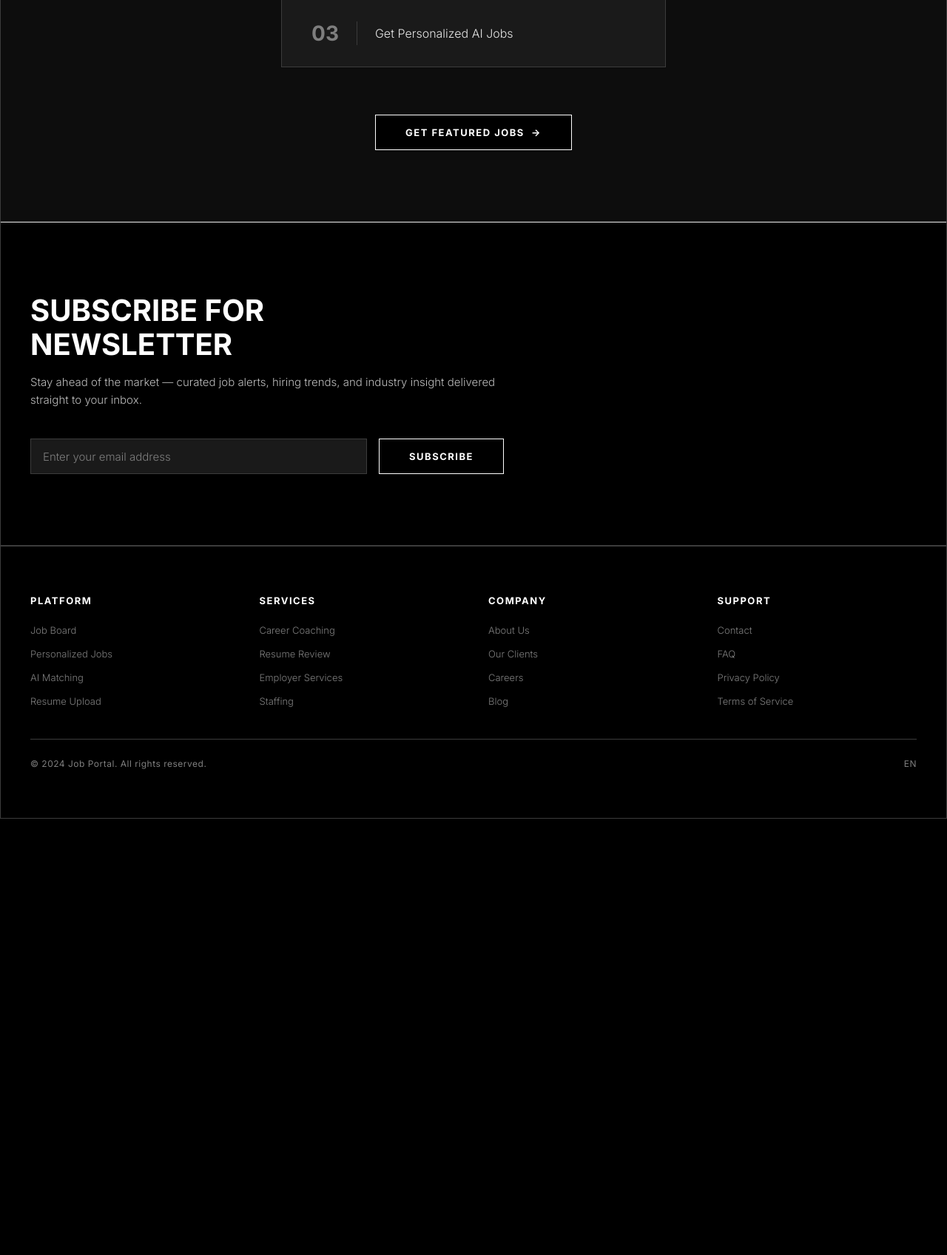
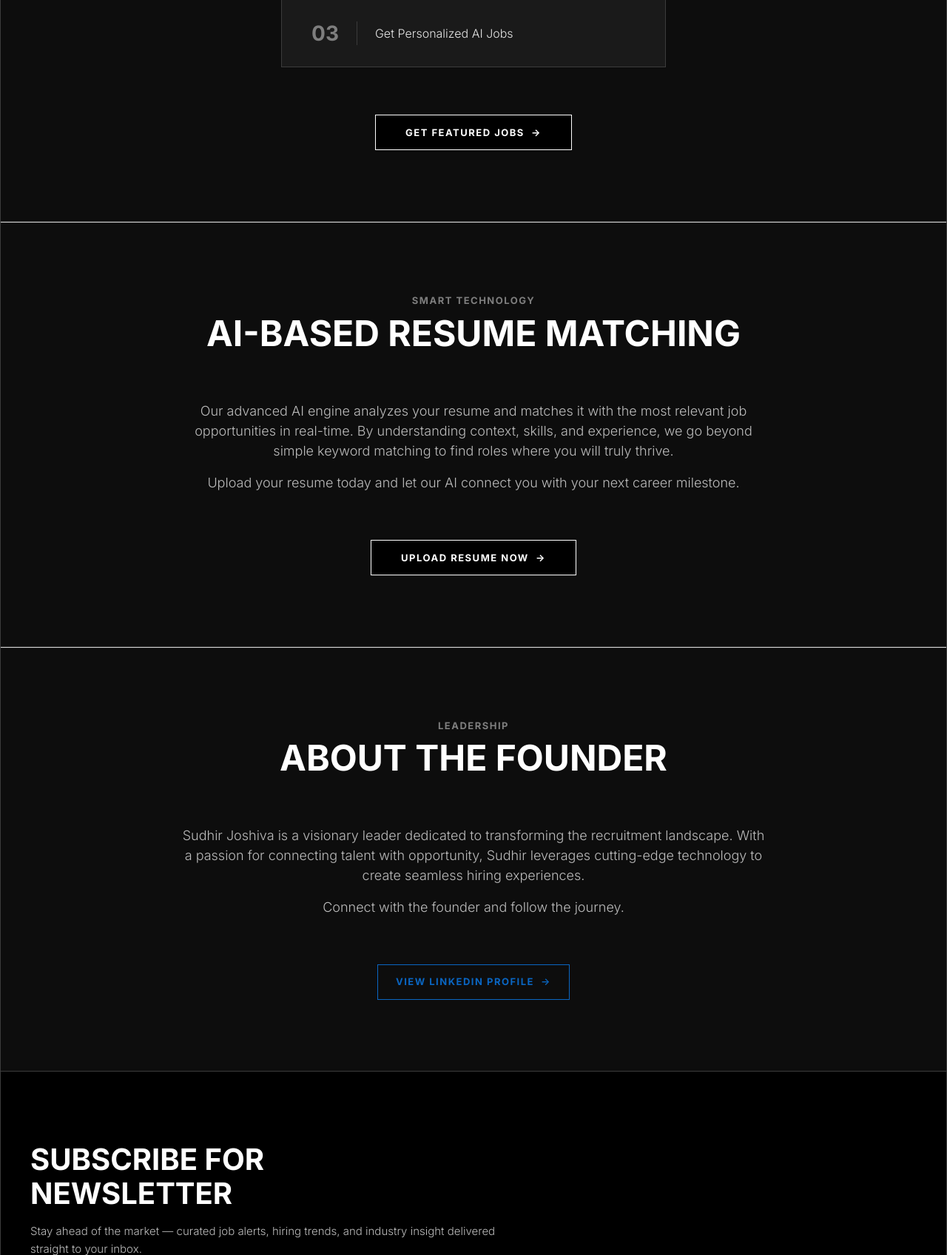
Before and after one commit to chinmayc0707/Ai-job-finder, a Flask app: page / in a window 1280 px wide. Shown: the part 1619-3316 px from the top of the page at 74% size. Before the commit the page ends 2726 px from the top, so only its background shows below. Run offline with Flask 3, Linux system fonts and the light colour scheme.

Commit message:
feat: Add AI-Based Resume Matching and Founder sections to index.html
Co-authored-by: chinmayc0707 <139462368+chinmayc0707@users.noreply.github.com>

```diff
--- a/templates/index.html
+++ b/templates/index.html
@@ -679,6 +679,35 @@
 
     <hr style="border: 0; border-top: 1px solid #ccc; margin: 0;">
 
+    <!-- ── AI MATCHING ───────────────────────────────────────────── -->
+    <section class="how-band">
+      <p class="band-eyebrow">Smart Technology</p>
+      <h2 class="how-heading">AI-Based Resume Matching</h2>
+      <div style="max-width: 800px; margin: 0 auto; text-align: center; color: var(--body-text); font-size: 18px;">
+        <p style="margin-bottom: var(--sp-md);">Our advanced AI engine analyzes your resume and matches it with the most relevant job opportunities in real-time. By understanding context, skills, and experience, we go beyond simple keyword matching to find roles where you will truly thrive.</p>
+        <p>Upload your resume today and let our AI connect you with your next career milestone.</p>
+      </div>
+      <div class="how-cta-wrap">
+        <button class="btn-primary">Upload Resume Now &nbsp;→</button>
+      </div>
+    </section>
+
+
+    <hr style="border: 0; border-top: 1px solid #ccc; margin: 0;">
+
+    <!-- ── ABOUT FOUNDER ─────────────────────────────────────────── -->
+    <section class="how-band">
+      <p class="band-eyebrow">Leadership</p>
+      <h2 class="how-heading">About the Founder</h2>
+      <div style="max-width: 800px; margin: 0 auto; text-align: center; color: var(--body-text); font-size: 18px;">
+        <p style="margin-bottom: var(--sp-md);">Sudhir Joshiva is a visionary leader dedicated to transforming the recruitment landscape. With a passion for connecting talent with opportunity, Sudhir leverages cutting-edge technology to create seamless hiring experiences.</p>
+        <p>Connect with the founder and follow the journey.</p>
+      </div>
+      <div class="how-cta-wrap">
+        <a href="https://www.linkedin.com/in/sudhirjoshiva/" target="_blank" rel="noopener noreferrer" class="btn-outline" style="border-color: #0a66c2; color: #0a66c2; padding: 12px 24px; font-weight: 600;">View LinkedIn Profile &nbsp;→</a>
+      </div>
+    </section>
+
     <!-- ── NEWSLETTER ────────────────────────────────────────────── -->
     <section class="newsletter-band">
       <div class="newsletter-inner">
```
